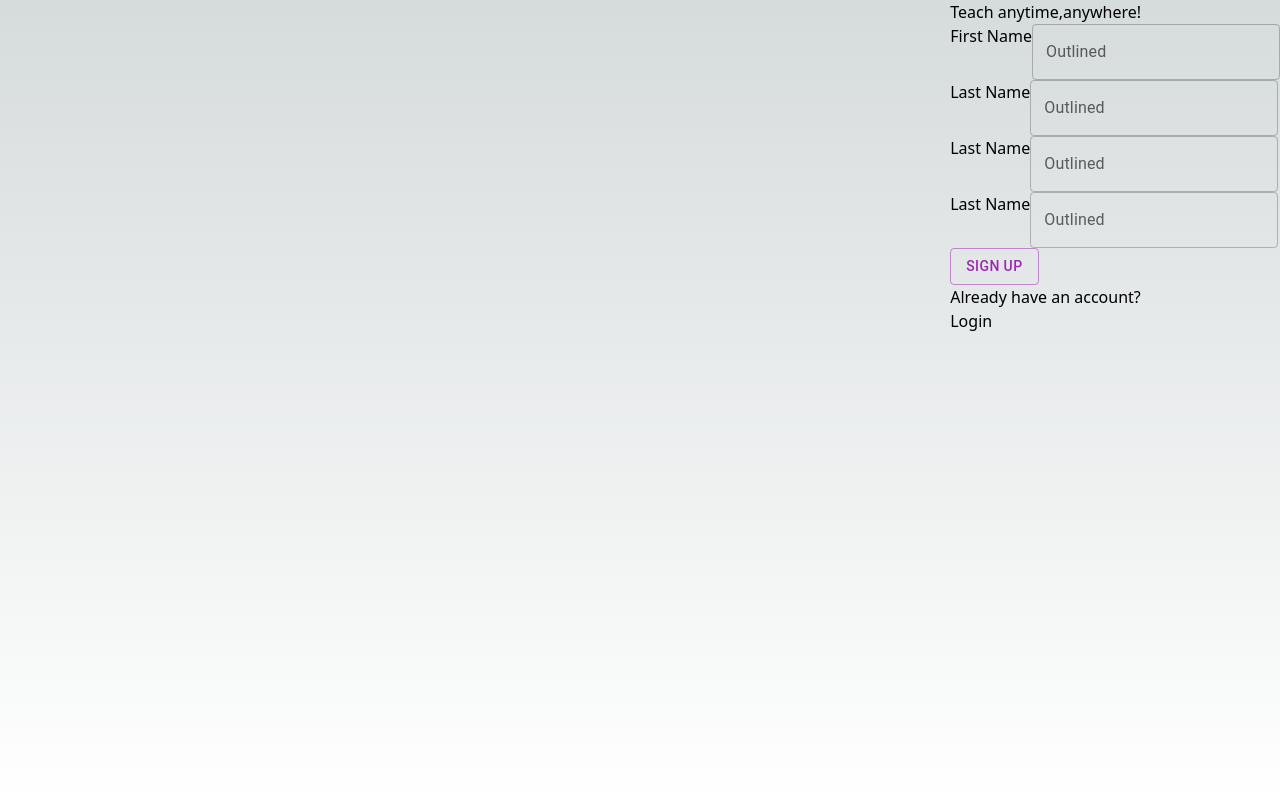
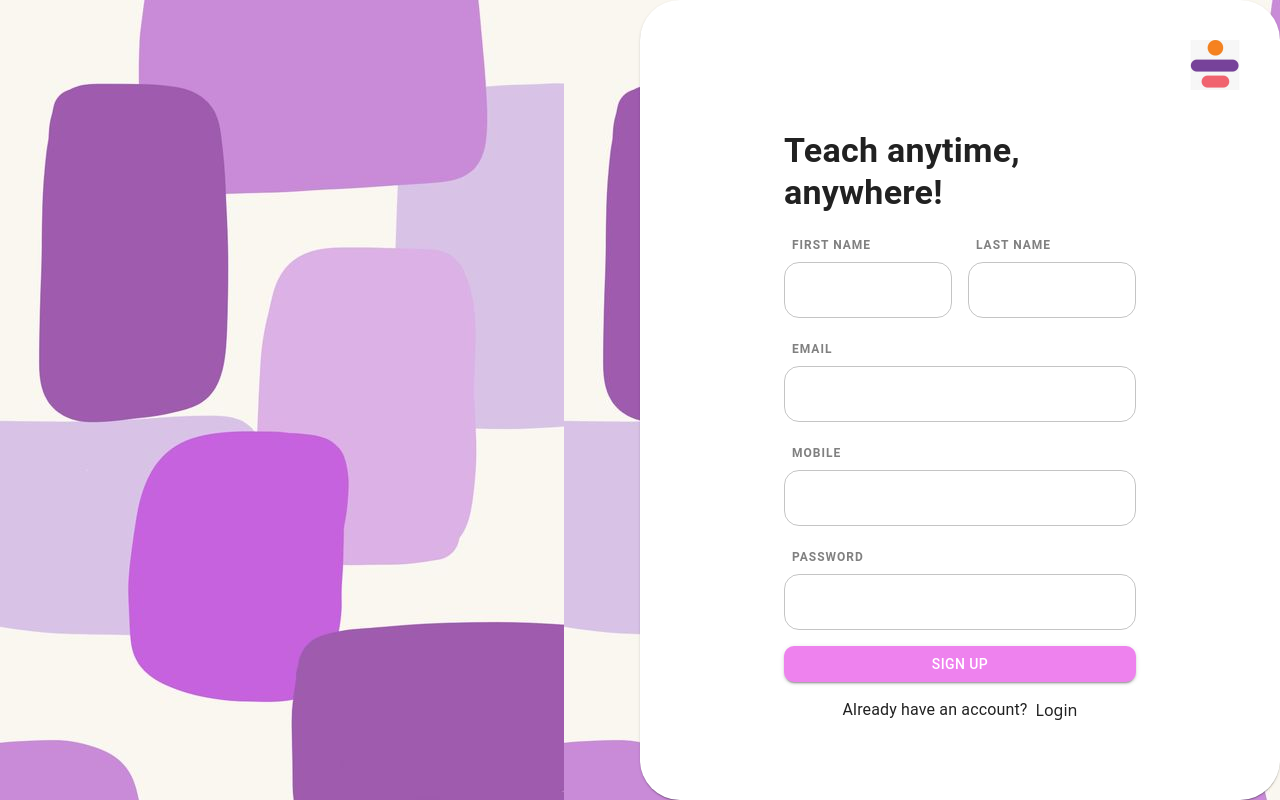
Before and after one commit to s3roy/demo, a Next.js app: page /homepage in a window 1280 px wide. Built offline with nearby package versions, Linux system fonts and the light colour scheme.

Commit message:
all changes

```diff
--- a/src/pages/homepage.tsx
+++ b/src/pages/homepage.tsx
@@ -1,62 +1,108 @@
-import { TextField, Box, Button } from '@mui/material';
+import {
+  Box,
+  Button,
+  Grid,
+  Paper,
+  Stack,
+  TextField,
+  Typography,
+} from '@mui/material';
+import Link from 'next/link';
+import Logo from '@/logo.jpeg';
+import Image from 'next/image';
+
+const backgroundImageStyle = {
+  backgroundImage: 'url(/bg.jpg)',
+};
+
+const labelStyles = {
+  fontWeight: 'bold',
+  color: 'GrayText',
+  ml: 1,
+};
+
+const info = ['Email', 'Mobile', 'Password'];
 
 const Homepage = () => {
+  const renderLabel = (text: string) => (
+    <Typography variant="overline" {...labelStyles}>
+      {text}
+    </Typography>
+  );
+
   return (
-    <Box position="relative" height="100vh">
-      <div style={{ position: 'absolute', top: 20, right: 20 }}>
-        {/* <Image src={'hi'} alt={'hi'} height={50} width={50} /> */}
-      </div>
-      <Box display="flex" justifyContent="flex-end" border>
-        <div>
-          <h1>Teach anytime,anywhere!</h1>
+    <Grid
+      container
+      style={backgroundImageStyle}
+      justifyContent="flex-end"
+      alignItems="center"
+    >
+      <Paper
+        sx={{
+          width: { xs: '100vw', lg: '50vw' },
+          marginY: { xs: '10vh', lg: '0vh' },
+          height: { xs: '85vh', lg: '100vh' },
+          borderRadius: { xs: '40px', xl: '40px 0px 0px 40px' },
+        }}
+      >
+        <Grid
+          display="flex"
+          justifyContent={{ xs: 'center', lg: 'end' }}
+          my={{ xs: 2, lg: 5 }}
+          mr={5}
+        >
+          <Image src={Logo} alt="logo" width={50} height={50} />
+        </Grid>
 
-          <div>
-            <div>
-              <label>First Name</label>
-              <TextField
-                id="outlined-basic"
-                label="Outlined"
-                variant="outlined"
-              />
-            </div>
+        <Box mx={{ xs: 2, sm: 4, md: 8, lg: 18 }}>
+          <Grid container justifyContent="center">
+            <Typography variant="h4" fontWeight="bold">
+              Teach anytime, anywhere!
+            </Typography>
+          </Grid>
 
-            <div>
-              <label>Last Name</label>
-              <TextField
-                id="outlined-basic"
-                label="Outlined"
-                variant="outlined"
-              />
-            </div>
+          <Grid
+            display="flex"
+            justifyContent="space-between"
+            mt={{ xs: 0.5, lg: 2 }}
+          >
+            <Stack mr={2}>
+              {renderLabel('First Name')}
+              <TextField type="text" />
+            </Stack>
+            <Stack>
+              {renderLabel('Last Name')}
+              <TextField type="text" />
+            </Stack>
+          </Grid>
 
-            <div>
-              <label>Last Name</label>
-              <TextField
-                id="outlined-basic"
-                label="Outlined"
-                variant="outlined"
-              />
-            </div>
-            <div>
-              <label>Last Name</label>
-              <TextField
-                id="outlined-basic"
-                label="Outlined"
-                variant="outlined"
-              />
-            </div>
+          {info.map((label) => (
+            <Grid key={label} mt={{ xs: 0.5, lg: 2 }}>
+              <Stack>
+                {renderLabel(label)}
+                <TextField type={label.toLowerCase()} />
+              </Stack>
+            </Grid>
+          ))}
 
-            <Button variant="outlined" color="secondary">
+          <Grid mt={{ xs: 0.5, lg: 2 }}>
+            <Button
+              variant="contained"
+              fullWidth
+              style={{ background: 'violet' }}
+              sx={{ borderRadius: '10px' }}
+            >
               Sign Up
             </Button>
+          </Grid>
 
-            <div>
-              <p>Already have an account?</p>Login
-            </div>
-          </div>
-        </div>
-      </Box>
-    </Box>
+          <Grid display="flex" justifyContent="center" mt={{ xs: 0.5, lg: 2 }}>
+            <Typography mr={1}>Already have an account?</Typography>
+            <Link href="#"> Login</Link>
+          </Grid>
+        </Box>
+      </Paper>
+    </Grid>
   );
 };
 
--- a/src/styles/globals.css
+++ b/src/styles/globals.css
@@ -8,13 +8,13 @@
   --background-end-rgb: 255, 255, 255;
 }
 
-/* @media (prefers-color-scheme: dark) {
+@media (prefers-color-scheme: dark) {
   :root {
     --foreground-rgb: 255, 255, 255;
     --background-start-rgb: 0, 0, 0;
     --background-end-rgb: 0, 0, 0;
   }
-} */
+}
 
 body {
   color: rgb(var(--foreground-rgb));
@@ -25,3 +25,8 @@ body {
     )
     rgb(var(--background-start-rgb));
 }
+
+/* Overriding using CSS */
+.MuiOutlinedInput-notchedOutline {
+  border-radius: 15px !important;
+}
--- a/tsconfig.json
+++ b/tsconfig.json
@@ -14,7 +14,7 @@
     "jsx": "preserve",
     "incremental": true,
     "paths": {
-      "@/*": ["./src/*"]
+      "@/*": ["./src/*", "./public/*"]
     }
   },
   "include": ["next-env.d.ts", "**/*.ts", "**/*.tsx"],
```
Also changed, not shown: public/bg.jpg (added), public/logo.jpeg (added).
